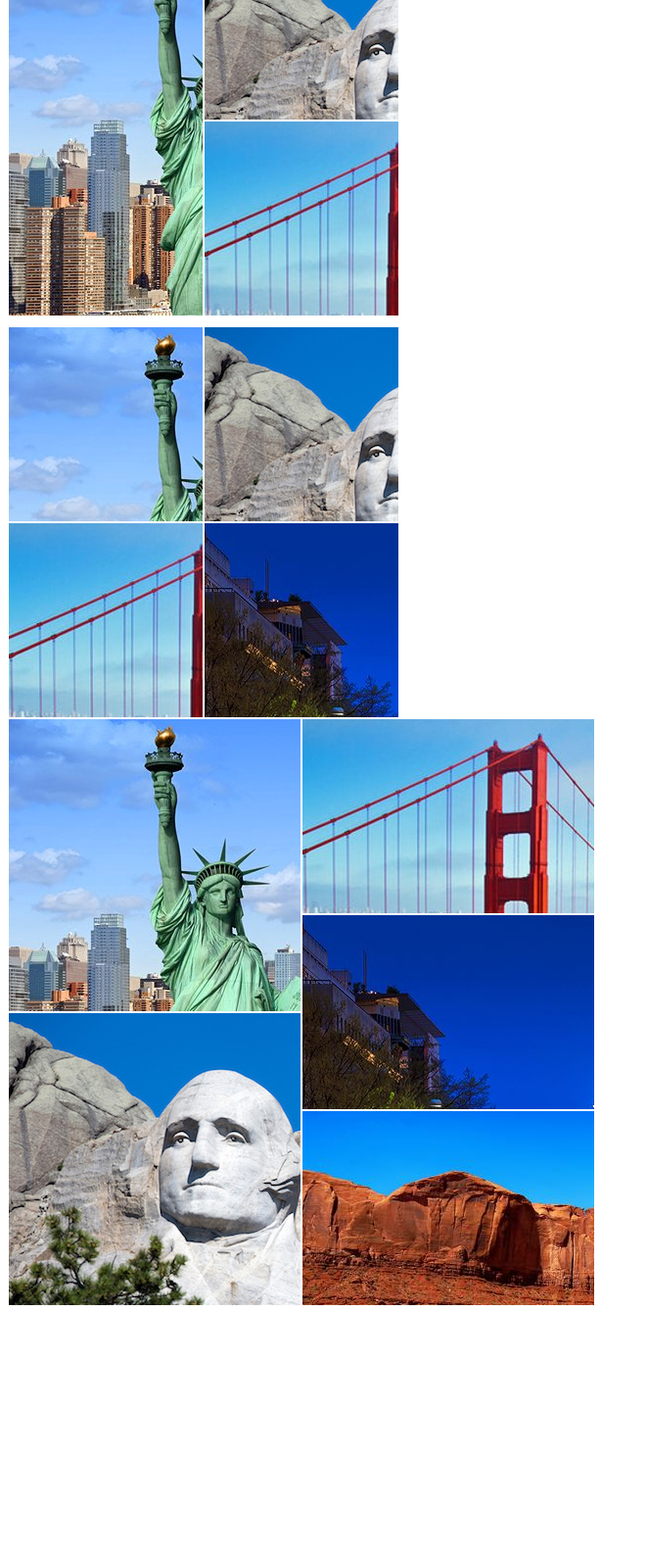
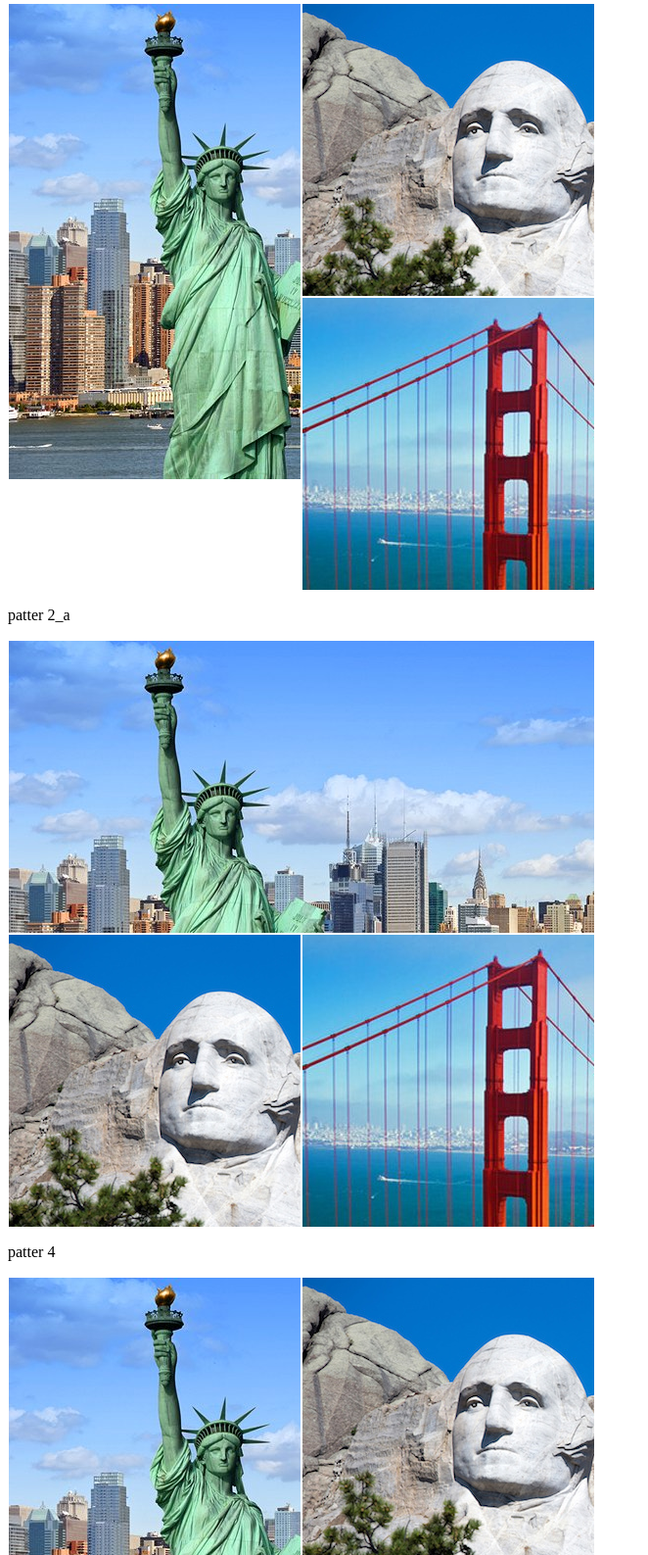
Before and after one commit to kazuki4real/js-fb-image, a plain HTML site: page index.html in a window 1280 px wide. Shown: the part 497-2084 px from the top of the page at 98% size, without its empty margins (0-662 px from the left). Before the commit the page ends 1838 px from the top, so only its background shows below. Drawn offline with Linux system fonts and the light colour scheme.

Commit message:
pattern 2_a added

```diff
--- a/index.html
+++ b/index.html
@@ -9,7 +9,8 @@
 </head>
 <body>
 
-  <div id="container" class="pattern2">
+  <p>patter 1</p>
+  <div id="container" class="pattern1">
     <div class="item">
       <img src="img/usa-best-places-new-york.jpg">
     </div>
@@ -18,7 +19,8 @@
     </div>
   </div>
 
-  <div id="container" class="pattern3">
+  <p>patter 2</p>
+  <div id="container" class="pattern2">
     <div class="item">
       <img src="img/usa-best-places-new-york.jpg">
     </div>
@@ -30,7 +32,21 @@
     </div>
   </div>
 
-  <div id="container" class="pattern4">
+  <p>patter 2_a</p>
+  <div id="container" class="pattern2_a">
+    <div class="item">
+      <img src="img/usa-best-places-new-york.jpg">
+    </div>
+    <div class="item">
+      <img src="img/mount_rushmore.jpg">
+    </div>
+    <div class="item">
+      <img src="img/usa-best-places-san-francisco.jpg">
+    </div>
+  </div>
+
+  <p>patter 4</p>
+  <div id="container" class="pattern3">
     <div class="item">
       <img src="img/usa-best-places-new-york.jpg">
     </div>
@@ -44,8 +60,8 @@
       <img src="img/usa-best-places-washington.jpg">
     </div>
   </div>
-
-  <div id="container" class="pattern5">
+  <p>patter 5</p>
+  <div id="container" class="pattern4">
     <div class="item">
       <img src="img/usa-best-places-new-york.jpg">
     </div>
--- a/styles.css
+++ b/styles.css
@@ -1,7 +1,29 @@
-.pattern2 {
+.pattern1 {
   display: grid;
   grid-template-rows: 200px 200px;
   grid-template-columns: 200px 200px;
+  margin-top: 10px;
+}
+
+.pattern1 .item:nth-child(1) {
+  grid-row: 1 / 3;
+  grid-column: 1 / 2;
+  margin: 1px 1px;
+  overflow: hidden;
+}
+
+.pattern1 .item:nth-child(2) {
+  grid-row: 1 / 3;
+  grid-column: 2 / 3;
+  margin: 1px 1px;
+  overflow: hidden;
+}
+
+/* pattern 2 */
+.pattern2 {
+  display: grid;
+  grid-template-rows: 300px 300px;
+  grid-template-columns: 300px 300px;
   margin-top: 10px;
 }
 
@@ -13,7 +35,42 @@
 }
 
 .pattern2 .item:nth-child(2) {
-  grid-row: 1 / 3;
+  grid-row: 1 / 2;
+  grid-column: 2 / 3;
+  margin: 1px 1px;
+  overflow: hidden;
+}
+
+.pattern2 .item:nth-child(3) {
+  grid-row: 2 / 3;
+  grid-column: 2 / 3;
+  margin: 1px 1px;
+  overflow: hidden;
+}
+
+.pattern2_a {
+  display: grid;
+  grid-template-rows: 300px 300px;
+  grid-template-columns: 300px 300px;
+  margin-top: 10px;
+}
+
+.pattern2_a .item:nth-child(1) {
+  grid-row: 1 / 2;
+  grid-column: 1 / 3;
+  margin: 1px 1px;
+  overflow: hidden;
+}
+
+.pattern2_a .item:nth-child(2) {
+  grid-row: 2 / 3;
+  grid-column: 1 / 2;
+  margin: 1px 1px;
+  overflow: hidden;
+}
+
+.pattern2_a .item:nth-child(3) {
+  grid-row: 2 / 3;
   grid-column: 2 / 3;
   margin: 1px 1px;
   overflow: hidden;
@@ -22,13 +79,13 @@
 /* pattern 3 */
 .pattern3 {
   display: grid;
-  grid-template-rows: 200px 200px;
-  grid-template-columns: 200px 200px;
+  grid-template-rows: 300px 300px;
+  grid-template-columns: 300px 300px;
   margin-top: 10px;
 }
 
 .pattern3 .item:nth-child(1) {
-  grid-row: 1 / 3;
+  grid-row: 1 / 2;
   grid-column: 1 / 2;
   margin: 1px 1px;
   overflow: hidden;
@@ -43,6 +100,13 @@
 
 .pattern3 .item:nth-child(3) {
   grid-row: 2 / 3;
+  grid-column: 1 / 2;
+  margin: 1px 1px;
+  overflow: hidden;
+}
+
+.pattern3 .item:nth-child(4) {
+  grid-row: 2 / 3;
   grid-column: 2 / 3;
   margin: 1px 1px;
   overflow: hidden;
@@ -51,75 +115,40 @@
 /* pattern 4 */
 .pattern4 {
   display: grid;
-  grid-template-rows: 200px 200px;
-  grid-template-columns: 200px 200px;
+  grid-template-rows: 100px 100px 100px 100px 100px 100px;
+  grid-template-columns: 100px 100px 100px 100px 100px 100px;
   margin-top: 10px;
 }
 
 .pattern4 .item:nth-child(1) {
-  grid-row: 1 / 2;
-  grid-column: 1 / 2;
-  margin: 1px 1px;
-  overflow: hidden;
-}
-
-.pattern4 .item:nth-child(2) {
-  grid-row: 1 / 2;
-  grid-column: 2 / 3;
-  margin: 1px 1px;
-  overflow: hidden;
-}
-
-.pattern4 .item:nth-child(3) {
-  grid-row: 2 / 3;
-  grid-column: 1 / 2;
-  margin: 1px 1px;
-  overflow: hidden;
-}
-
-.pattern4 .item:nth-child(4) {
-  grid-row: 2 / 3;
-  grid-column: 2 / 3;
-  margin: 1px 1px;
-  overflow: hidden;
-}
-
-/* pattern 5 */
-.pattern5 {
-  display: grid;
-  grid-template-rows: 100px 100px 100px 100px 100px 100px;
-  grid-template-columns: 100px 100px 100px 100px 100px 100px;
-}
-
-.pattern5 .item:nth-child(1) {
   grid-row: 1 / 4;
   grid-column: 1 / 4;
   margin: 1px 1px;
   overflow: hidden;
 }
 
-.pattern5 .item:nth-child(2) {
+.pattern4 .item:nth-child(2) {
   grid-row: 4 / 7;
   grid-column: 1 / 4;
   margin: 1px 1px;
   overflow: hidden;
 }
 
-.pattern5 .item:nth-child(3) {
+.pattern4 .item:nth-child(3) {
   grid-row: 1 / 3;
   grid-column: 4 / 7;
   margin: 1px 1px;
   overflow: hidden;
 }
 
-.pattern5 .item:nth-child(4){
+.pattern4 .item:nth-child(4){
   grid-row: 3 / 5;
   grid-column: 4 / 7;
   margin: 1px 1px;
   overflow: hidden;
 }
 
-.pattern5 .item:nth-child(5){
+.pattern4 .item:nth-child(5){
   grid-row: 5 / 7;
   grid-column: 4 / 7;
   margin: 1px 1px;
```
